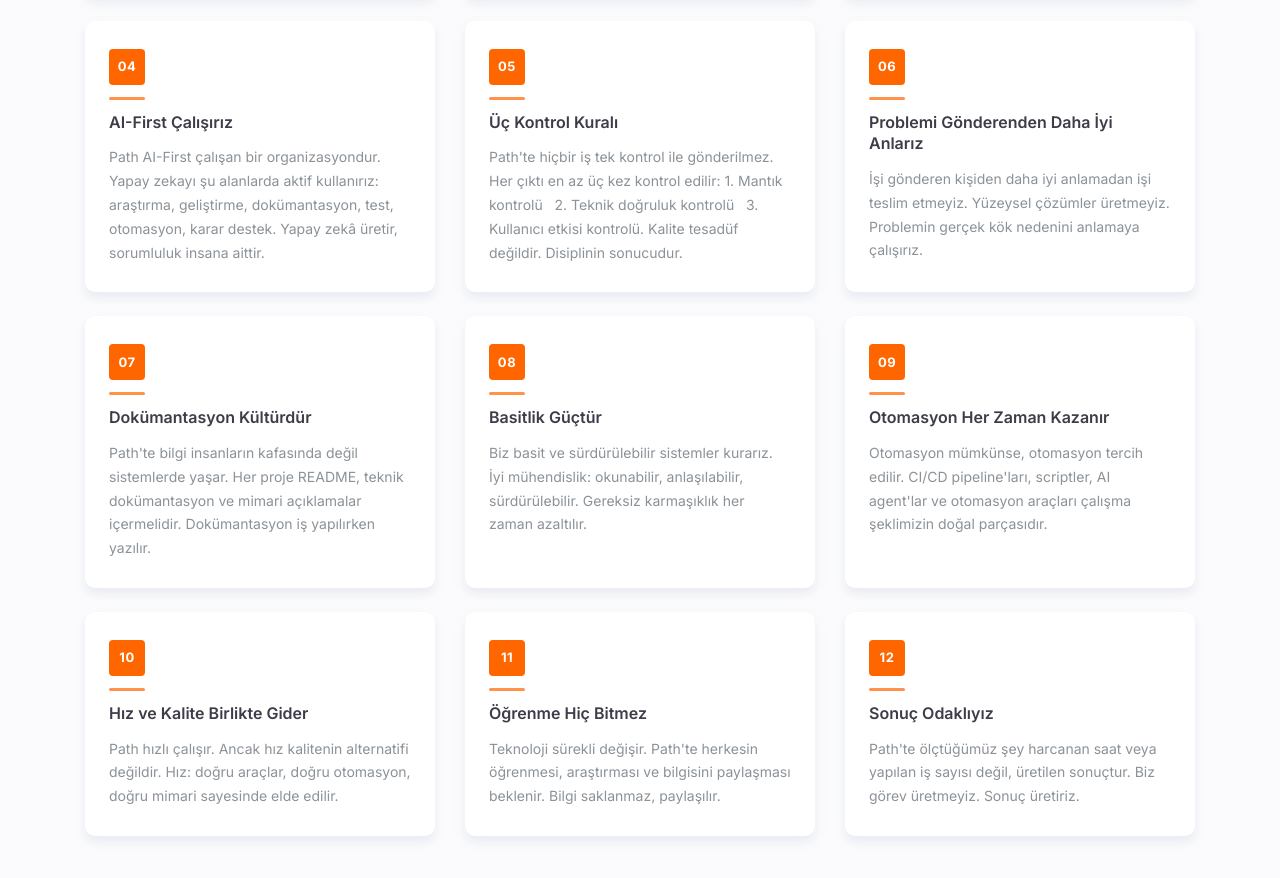
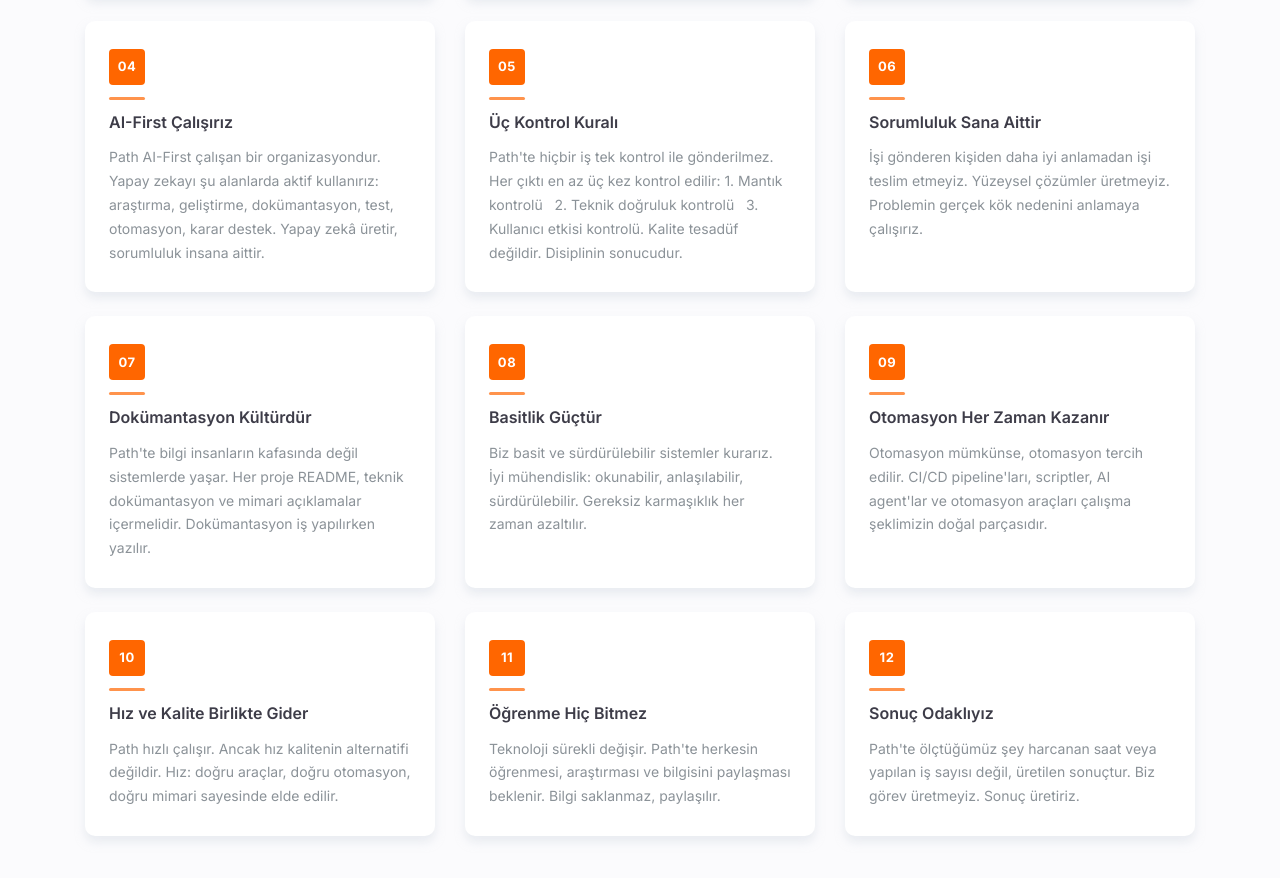
Before and after one commit to noone0/pathmanifest, a website: page index.html in a window 1280 px wide. Shown: the part 1447-2325 px from the top of the page. Drawn offline with nearby package versions, Linux system fonts and the light colour scheme.

Commit message:
update: p6 title TR -> Sorumluluk Sana Aittir

```diff
--- a/index.html
+++ b/index.html
@@ -943,7 +943,7 @@
         p4_desc: "Path AI-First çalışan bir organizasyondur. Yapay zekayı şu alanlarda aktif kullanırız: araştırma, geliştirme, dokümantasyon, test, otomasyon, karar destek. Yapay zekâ üretir, sorumluluk insana aittir.",
         p5_title: "Üç Kontrol Kuralı",
         p5_desc: "Path'te hiçbir iş tek kontrol ile gönderilmez. Her çıktı en az üç kez kontrol edilir: 1. Mantık kontrolü &nbsp; 2. Teknik doğruluk kontrolü &nbsp; 3. Kullanıcı etkisi kontrolü. Kalite tesadüf değildir. Disiplinin sonucudur.",
-        p6_title: "Problemi Gönderenden Daha İyi Anlarız",
+        p6_title: "Sorumluluk Sana Aittir",
         p6_desc: "İşi gönderen kişiden daha iyi anlamadan işi teslim etmeyiz. Yüzeysel çözümler üretmeyiz. Problemin gerçek kök nedenini anlamaya çalışırız.",
         p7_title: "Dokümantasyon Kültürdür",
         p7_desc: "Path'te bilgi insanların kafasında değil sistemlerde yaşar. Her proje README, teknik dokümantasyon ve mimari açıklamalar içermelidir. Dokümantasyon iş yapılırken yazılır.",
```
